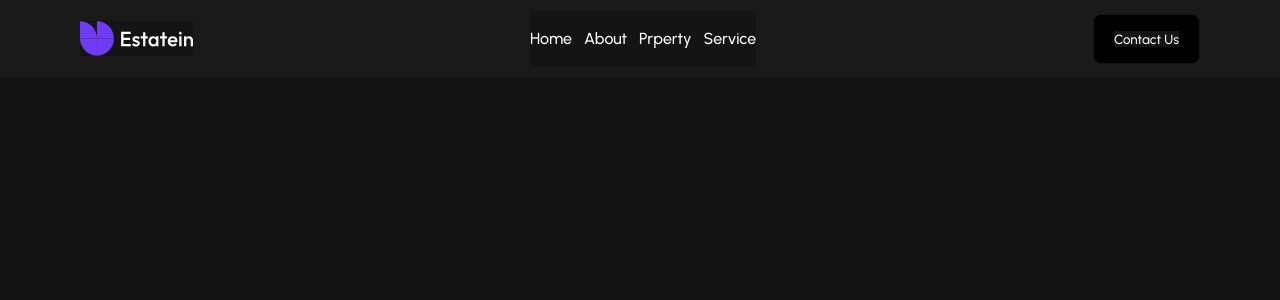
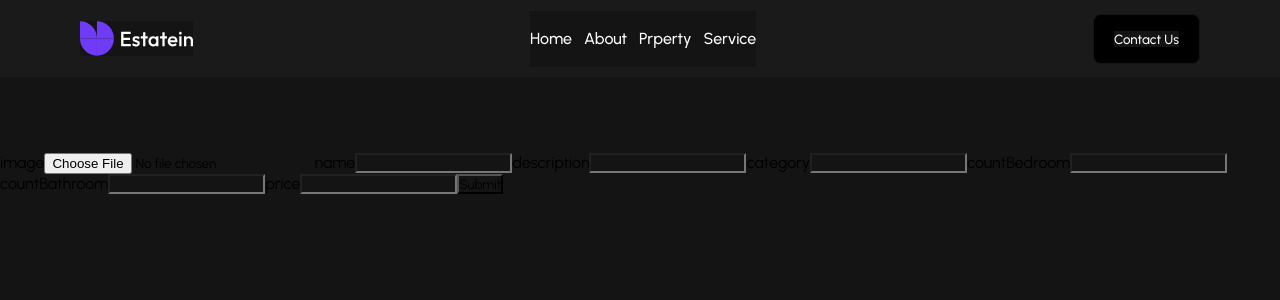
Before and after one commit to maya-farha/Real-Estate-Business-Website, a React (Vite) app: page / in a window 1280 px wide. Shown: the top 300 px of the page. Built offline with nearby package versions, Linux system fonts and the light colour scheme.

Commit message:
dashboard

```diff
--- a/src/App.jsx
+++ b/src/App.jsx
@@ -1,4 +1,4 @@
-import { Route, Routes } from "react-router-dom";
+import { Form, Route, Routes } from "react-router-dom";
 import "./App.css";
 import Home from "./pages/Home/Home";
 import About from "./pages/AboutUs/About";
@@ -7,6 +7,7 @@ import Service from "./pages/Services/Service";
 import Contact from "./pages/Contact/Contact";
 
 import NavBar from "./components/NavBar/NavBar";
+import FormBulid from "./components/dashbord/FormBulid";
 
 function App() {
   return (
@@ -21,7 +22,7 @@ function App() {
         ]}
         btn="Contact Us"
       ></NavBar>
-
+      <FormBulid />
       <Routes>
         <Route path="/" element={<Home />}></Route>
         <Route path="/about" element={<About />}></Route>
--- /dev/null
+++ b/src/components/dashbord/FormBulid.jsx
@@ -0,0 +1,95 @@
+import { useState, useEffect } from "react";
+import "./FormBulid.css";
+
+function FormBulid() {
+  const [img, setimg] = useState("");
+  const [name, setname] = useState("");
+  const [description, setdescription] = useState("");
+  const [category, setcategory] = useState("");
+  const [bedroom, setcountBedroom] = useState("");
+  const [bathroom, setcountBathroom] = useState("");
+  const [price, setprice] = useState("");
+  const [items, setitem] = useState(() => {
+    const stored = localStorage.getItem("item");
+    return stored ? JSON.parse(stored) : [];
+  });
+
+  const showimg = (e) => {
+    const file = e.target.files[0];
+    const reader = new FileReader();
+    reader.onload = () => setimg(reader.result);
+    reader.readAsDataURL(file);
+  };
+
+  const handleSubmit = (e) => {
+    e.preventDefault();
+    const newitem = {
+      img,
+      name,
+      description,
+      category,
+      bedroom,
+      bathroom,
+      price,
+    };
+    console.log(newitem);
+    setitem((items) => [...items, newitem]);
+  };
+  useEffect(() => {
+    localStorage.setItem("items", JSON.stringify(items));
+  }, [items]);
+
+  return (
+    <form onSubmit={handleSubmit}>
+      <label htmlFor="image">image</label>
+      <input type="file" id="image" onChange={(e) => showimg(e)}></input>
+
+      <label htmlFor="name">name</label>
+      <input
+        type="text"
+        id="name"
+        onChange={(e) => setname(e.target.value)}
+      ></input>
+
+      <label htmlFor="description">description</label>
+      <input
+        type="text"
+        id="description"
+        onChange={(e) => setdescription(e.target.value)}
+      ></input>
+
+      <label htmlFor="category">category</label>
+      <input
+        type="text"
+        id="category"
+        onChange={(e) => setcategory(e.target.value)}
+      ></input>
+
+      <label htmlFor="countBedroom">countBedroom</label>
+      <input
+        type="number"
+        id="countBedroom"
+        min="1"
+        onChange={(e) => setcountBedroom(e.target.value)}
+      ></input>
+
+      <label htmlFor="countBathroom">countBathroom</label>
+      <input
+        type="number"
+        id="countBathroom"
+        min="1"
+        onChange={(e) => setcountBathroom(e.target.value)}
+      ></input>
+
+      <label htmlFor="price">price</label>
+      <input
+        type="text"
+        id="price"
+        onChange={(e) => setprice(e.target.value)}
+      ></input>
+      <input type="submit"></input>
+    </form>
+  );
+}
+
+export default FormBulid;
--- a/src/pages/Home/Home.jsx
+++ b/src/pages/Home/Home.jsx
@@ -2,7 +2,7 @@ import Title from "../../components/Title/Title";
 
 function Home() {
   return (
-    <div>
+    <div className="hero">
       <Title title="" description="" fsDifference="" />
     </div>
   );
```
Also changed, not shown: src/components/dashbord/FormBulid.css (added).
